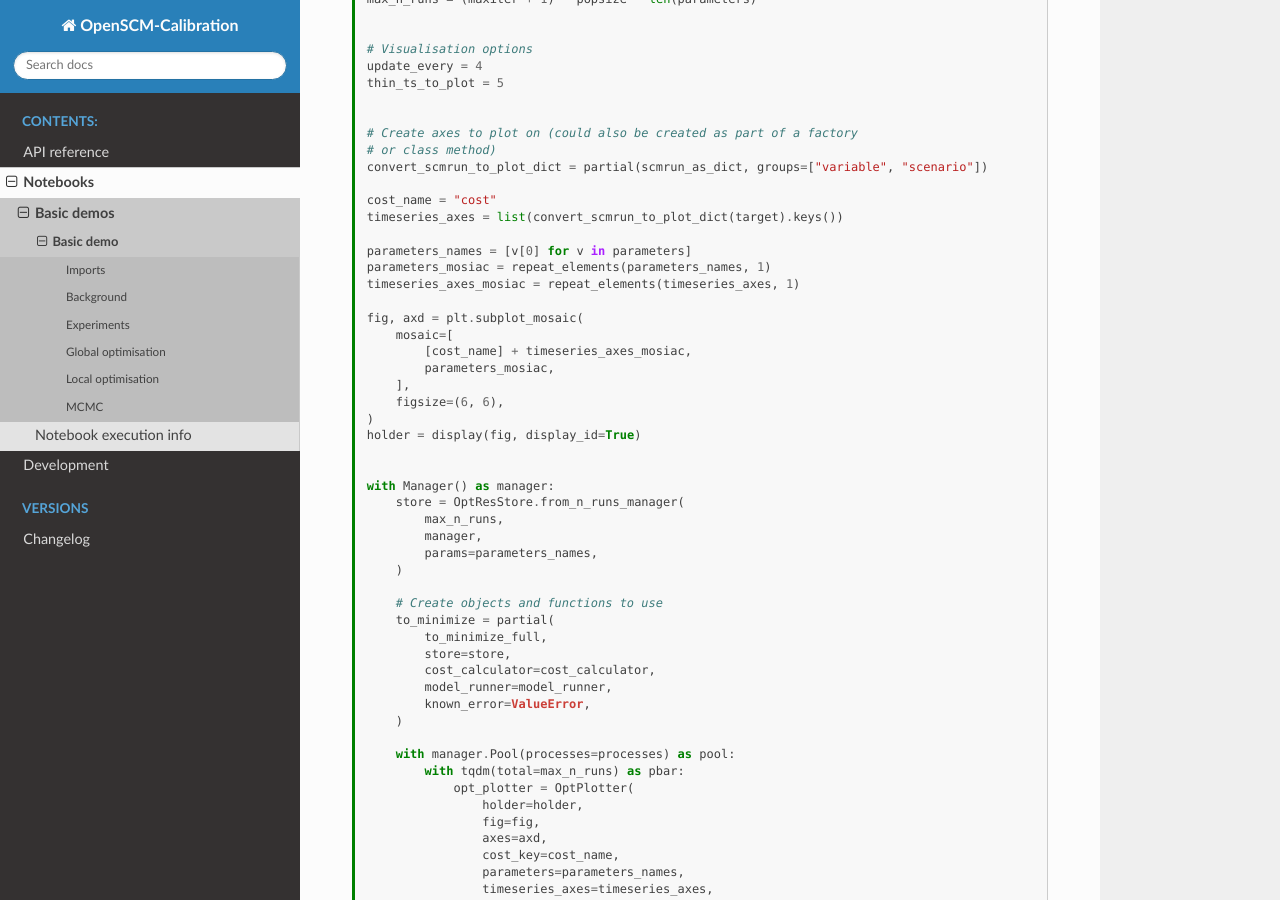
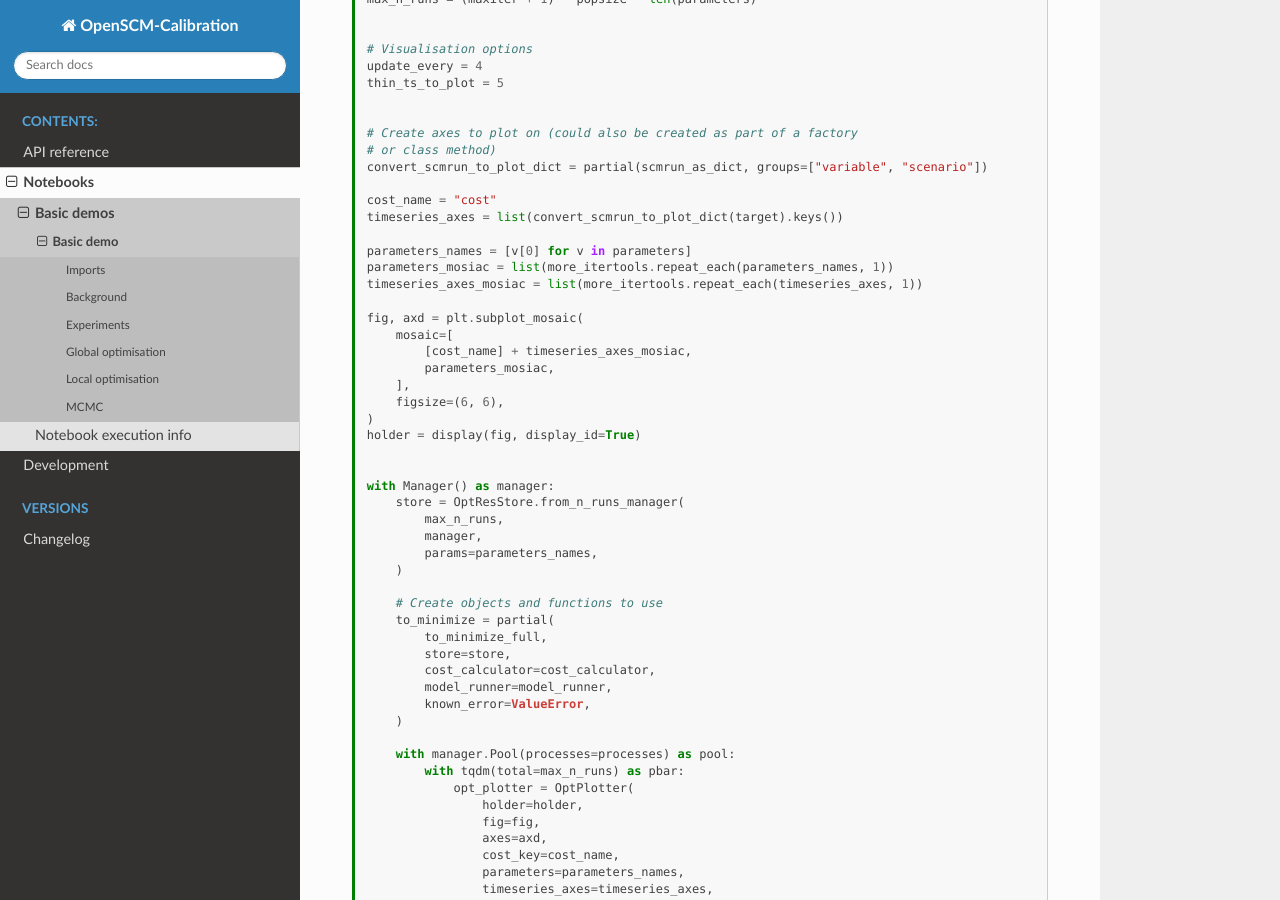
Before and after one commit to openscm/OpenSCM-Calibration, a Sphinx documentation site: the page built from docs/source/notebooks/basic-demo.md, in a window 1280 px wide and 900 px high, scrolled down 6506 px. Built offline with Sphinx 7.4.7 and the Read the Docs theme 2.0.0, drawn with Linux system fonts in a browser that asks for light colours; some of the changed text lies outside the part shown.

Commit message:
docs(basic-demo.md): fix up basic demo notebook
Leftover from #17

```diff
--- a/docs/source/conf.py
+++ b/docs/source/conf.py
@@ -100,6 +100,8 @@
 # myst extensions
 myst_enable_extensions = ["amsmath", "dollarmath"]
 nb_execution_mode = "inline"
+nb_execution_raise_on_error = True
+nb_execution_show_tb = True
 nb_execution_timeout = 120
 
 # -- Options for HTML output -------------------------------------------------
--- a/docs/source/notebooks/basic-demo.md
+++ b/docs/source/notebooks/basic-demo.md
@@ -23,6 +23,7 @@
 
 import emcee
 import matplotlib.pyplot as plt
+import more_itertools
 import numpy as np
 import pandas as pd
 import pint
@@ -39,7 +40,6 @@
     get_acceptance_fractions,
     get_autocorrelation_info,
 )
-from openscm_calibration.iter_utils import repeat_elements
 from openscm_calibration.minimize import to_minimize_full
 from openscm_calibration.model_runner import OptModelRunner
 from openscm_calibration.scipy_plotting import (
@@ -376,8 +376,8 @@
 timeseries_axes = list(convert_scmrun_to_plot_dict(target).keys())
 
 parameters_names = [v[0] for v in parameters]
-parameters_mosiac = repeat_elements(parameters_names, 1)
-timeseries_axes_mosiac = repeat_elements(timeseries_axes, 1)
+parameters_mosiac = list(more_itertools.repeat_each(parameters_names, 1))
+timeseries_axes_mosiac = list(more_itertools.repeat_each(timeseries_axes, 1))
 
 fig, axd = plt.subplot_mosaic(
     mosaic=[
```
